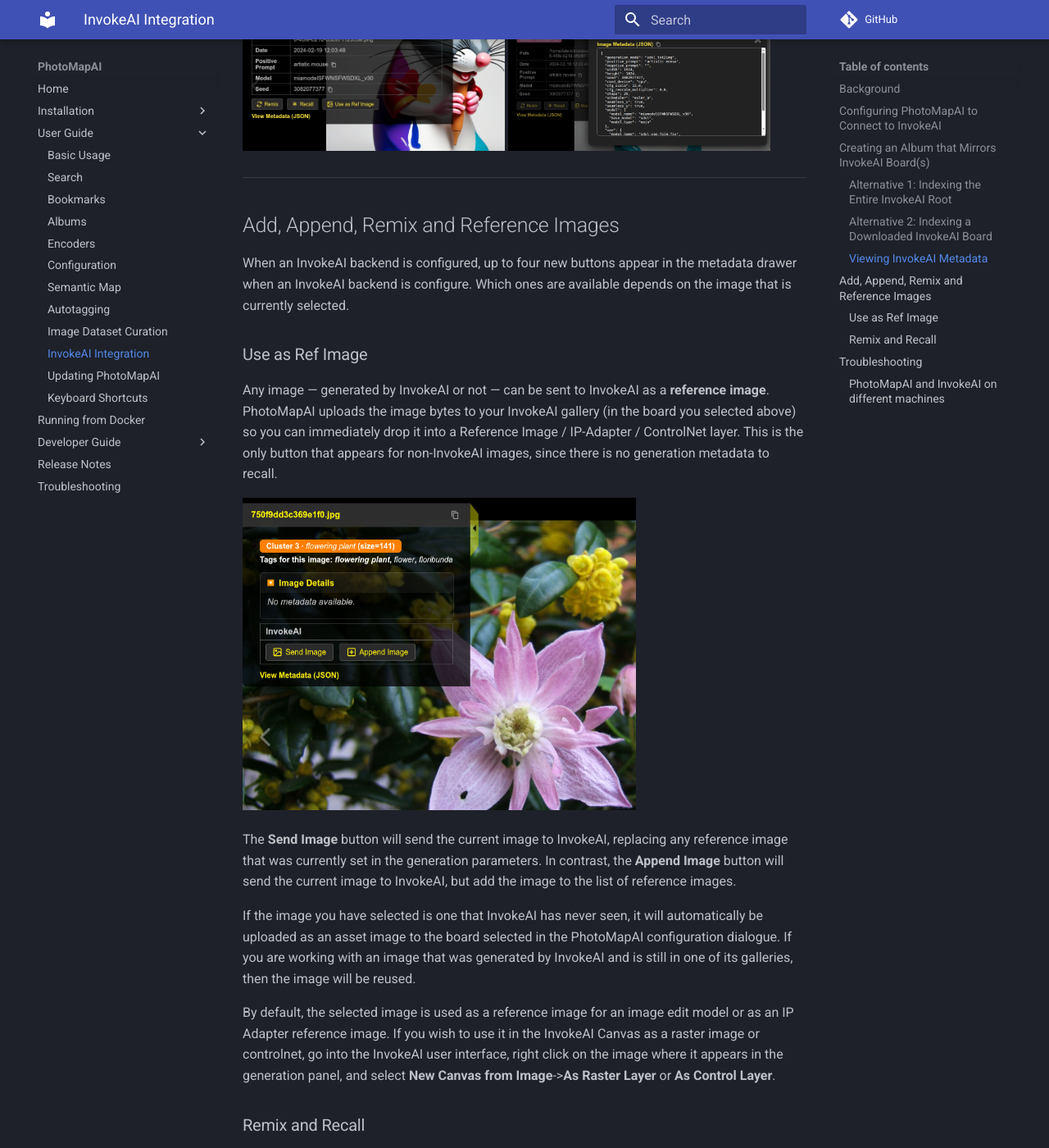
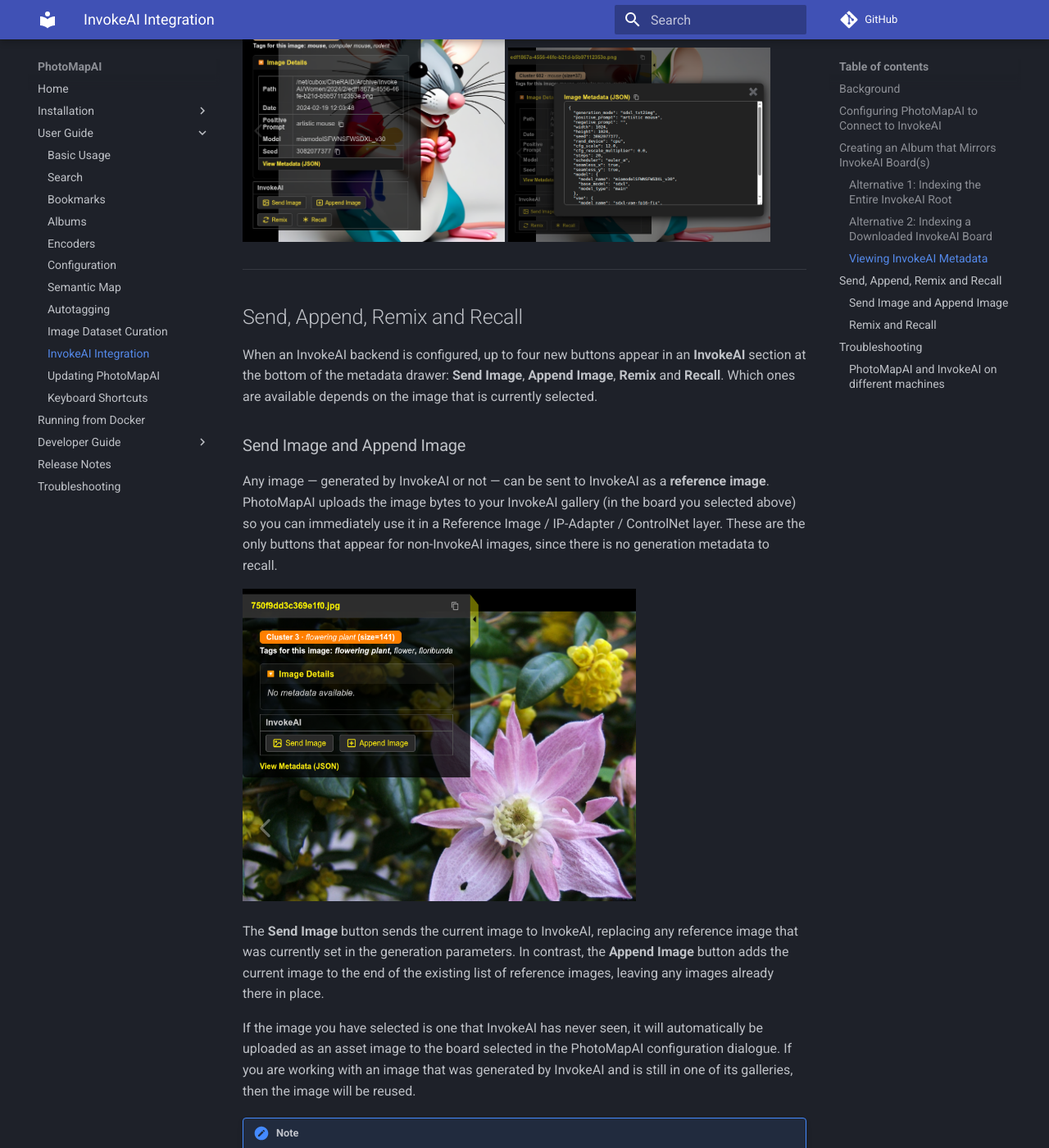
Before and after one commit to lstein/PhotoMapAI, an MkDocs documentation site: the page built from docs/user-guide/invokeai-integration.md, in a window 1280 px wide and 1400 px high, scrolled down 4770 px. Shown: the whole window at 82% size. Built offline with MkDocs 1.6.1 and Material for MkDocs 9.7.7, drawn with Linux system fonts in a browser that asks for light colours; comment, search, counter and statistics services are not loaded; some of the changed text lies outside the part shown.

Commit message:
docs: bring docs up to date with InvokeAI send/append image controls

```diff
--- a/docs/user-guide/invokeai-integration.md
+++ b/docs/user-guide/invokeai-integration.md
@@ -169,36 +169,44 @@
 
 ---
 
-## Add, Append, Remix and Reference Images
+## Send, Append, Remix and Recall
 
 When an InvokeAI backend is configured, up to four new buttons appear
-in the metadata drawer when an InvokeAI backend is configure.  Which
-ones are available depends on the image that is currently selected.
+in an **InvokeAI** section at the bottom of the metadata drawer:
+**Send Image**, **Append Image**, **Remix** and **Recall**. Which ones
+are available depends on the image that is currently selected.
 
-### Use as Ref Image
+### Send Image and Append Image
 
 Any image — generated by InvokeAI or not — can be sent to InvokeAI as
 a **reference image**. PhotoMapAI uploads the image bytes to your
 InvokeAI gallery (in the board you selected above) so you can
-immediately drop it into a Reference Image / IP-Adapter / ControlNet
-layer. This is the only button that appears for non-InvokeAI images,
+immediately use it in a Reference Image / IP-Adapter / ControlNet
+layer. These are the only buttons that appear for non-InvokeAI images,
 since there is no generation metadata to recall.
 
 <img src="../../img/photomap_invokeai_use_ref_only.png" width="480"
-class="img-hover-zoom" alt="Metadata drawer showing only the Use as
-Ref Image button">
+class="img-hover-zoom" alt="Metadata drawer showing the Send Image
+and Append Image buttons">
 
-The **Send Image** button will send the current image to InvokeAI,
+The **Send Image** button sends the current image to InvokeAI,
 replacing any reference image that was currently set in the generation
-parameters. In contrast, the **Append Image** button will send the
-current image to InvokeAI, but add the image to the list of reference
-images.
+parameters. In contrast, the **Append Image** button adds the current
+image to the end of the existing list of reference images, leaving any
+images already there in place.
 
 If the image you have selected is one that InvokeAI has never seen, it
 will automatically be uploaded as an asset image to the board selected
 in the PhotoMapAI configuration dialogue. If you are working with an
 image that was generated by InvokeAI and is still in one of its
 galleries, then the image will be reused.
+
+!!! note
+    PhotoMapAI probes the InvokeAI backend to find out which of these
+    operations it supports, and hides the buttons it cannot honour.
+    **Send Image**, **Remix** and **Recall** require InvokeAI 6.13.0
+    or later; **Append Image** requires InvokeAI 6.13.5 or later. If a
+    button you expect is missing, upgrade InvokeAI.
 
 By default, the selected image is used as a reference image for an
 image edit model or as an IP Adapter reference image. If you wish to
@@ -213,8 +221,8 @@
 appear:
 
 <img src="../../img/photomap_invokeai_with_recall_buttons.png" width="480"
-class="img-hover-zoom" alt="Metadata drawer showing only the Use as
-Ref Image button">
+class="img-hover-zoom" alt="Metadata drawer showing the Send Image,
+Append Image, Remix and Recall buttons">
 
 
 For images that contain InvokeAI generation metadata, **Remix** sends
@@ -243,7 +251,8 @@
 
 - **Boards dropdown is empty or stuck on *Uncategorized*** — usually means authentication failed silently. If your InvokeAI is in multi-user mode, fill in the username and password and re-enter the URL to retrigger the probe.
 - **Recall / Remix succeeds but no image queues in InvokeAI** — switch to InvokeAI's browser tab. The recalled parameters land in the canvas/generation panel; you still have to press *Invoke* to start the queue.
-- **Buttons stay greyed out for an InvokeAI-generated image** — the image was probably produced by an InvokeAI version PhotoMapAI does not yet recognise. Check the *Show full metadata* link at the bottom of the drawer to confirm the metadata is present, and please [open an issue](https://github.com/lstein/PhotoMapAI/issues) so we can add support for the new schema.
+- **Remix / Recall buttons missing for an InvokeAI-generated image** — the image was probably produced by an InvokeAI version PhotoMapAI does not yet recognise (only **Send Image** and **Append Image** are shown in that case). Check the *View Metadata (JSON)* link at the bottom of the drawer to confirm the metadata is present, and please [open an issue](https://github.com/lstein/PhotoMapAI/issues) so we can add support for the new schema.
+- **Append Image button missing** — the configured InvokeAI backend predates the append option (it shipped in InvokeAI 6.13.5). Upgrade InvokeAI to enable it.
 
 ### PhotoMapAI and InvokeAI on different machines
 
@@ -253,4 +262,4 @@
 2. In PhotoMapAI's **InvokeAI Backend URL** field, use the LAN address or hostname of the InvokeAI machine, not `localhost` (for example `http://10.0.0.42:9090`).
 3. The album path you configured in *Creating an InvokeAI Album* must be readable by the PhotoMapAI server. If InvokeAI's `outputs/images/` lives on the InvokeAI machine, mount it on the PhotoMapAI machine over SMB / NFS / SSHFS and point the album at the mount point.
 
-The **Use as Ref Image** action uploads the image bytes over the wire and works regardless of where the file lives. **Recall** and **Remix** only send metadata, so they also work cross-machine — but the receiving InvokeAI server must have the same models, LoRAs, and embeddings installed for the recalled parameters to produce the expected result.
+The **Send Image** and **Append Image** actions upload the image bytes over the wire and work regardless of where the file lives. **Recall** and **Remix** only send metadata, so they also work cross-machine — but the receiving InvokeAI server must have the same models, LoRAs, and embeddings installed for the recalled parameters to produce the expected result.
```
Also changed, not shown: photomap/frontend/templates/modules/settings.html (+4 -4 lines), docs/img/invokeai_metadata.png, docs/img/invokeai_metadata_full.png, docs/img/invokeai_photomap_settings.png, docs/img/photomap_invokeai.png, docs/img/photomap_invokeai_overview.png, 1 other file.
